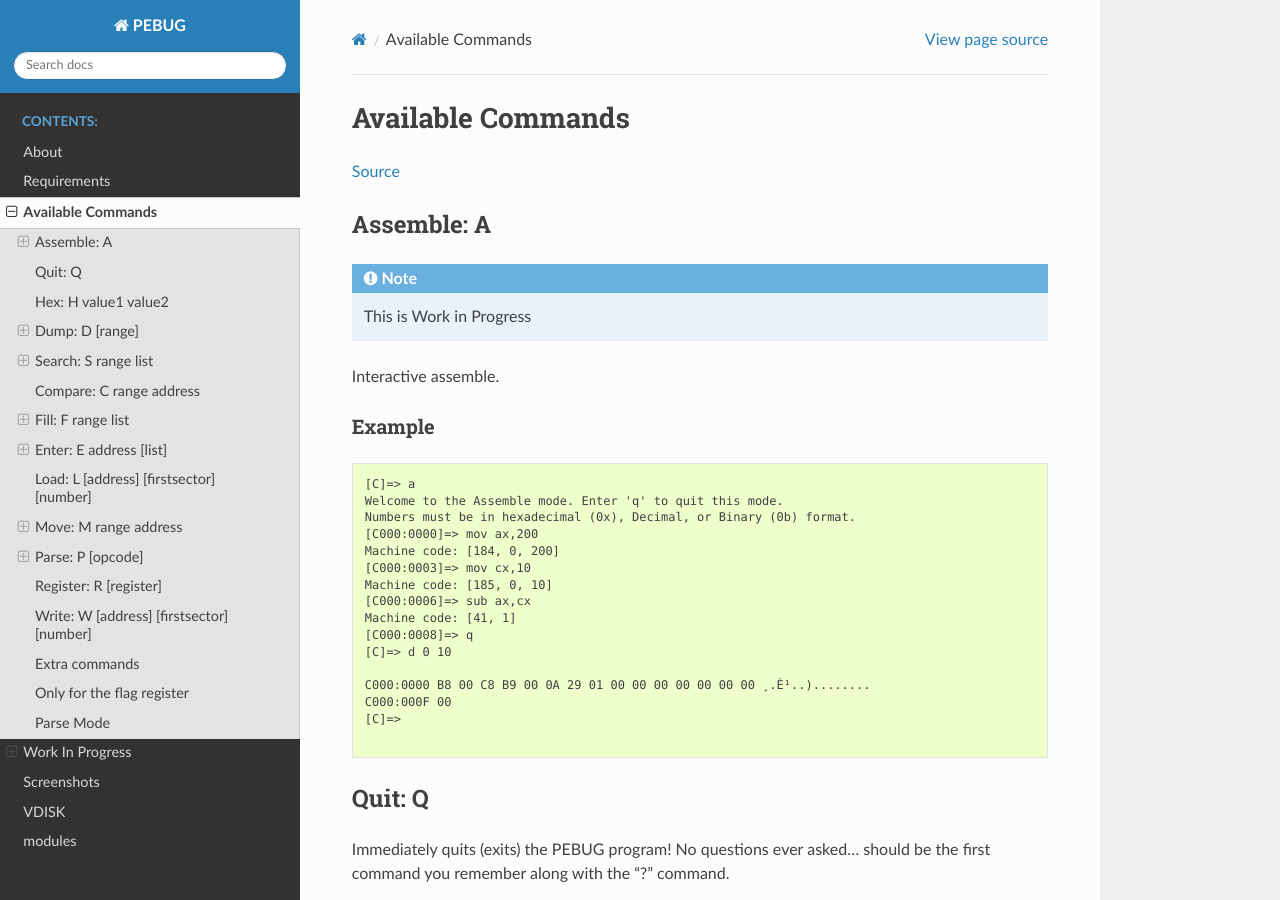
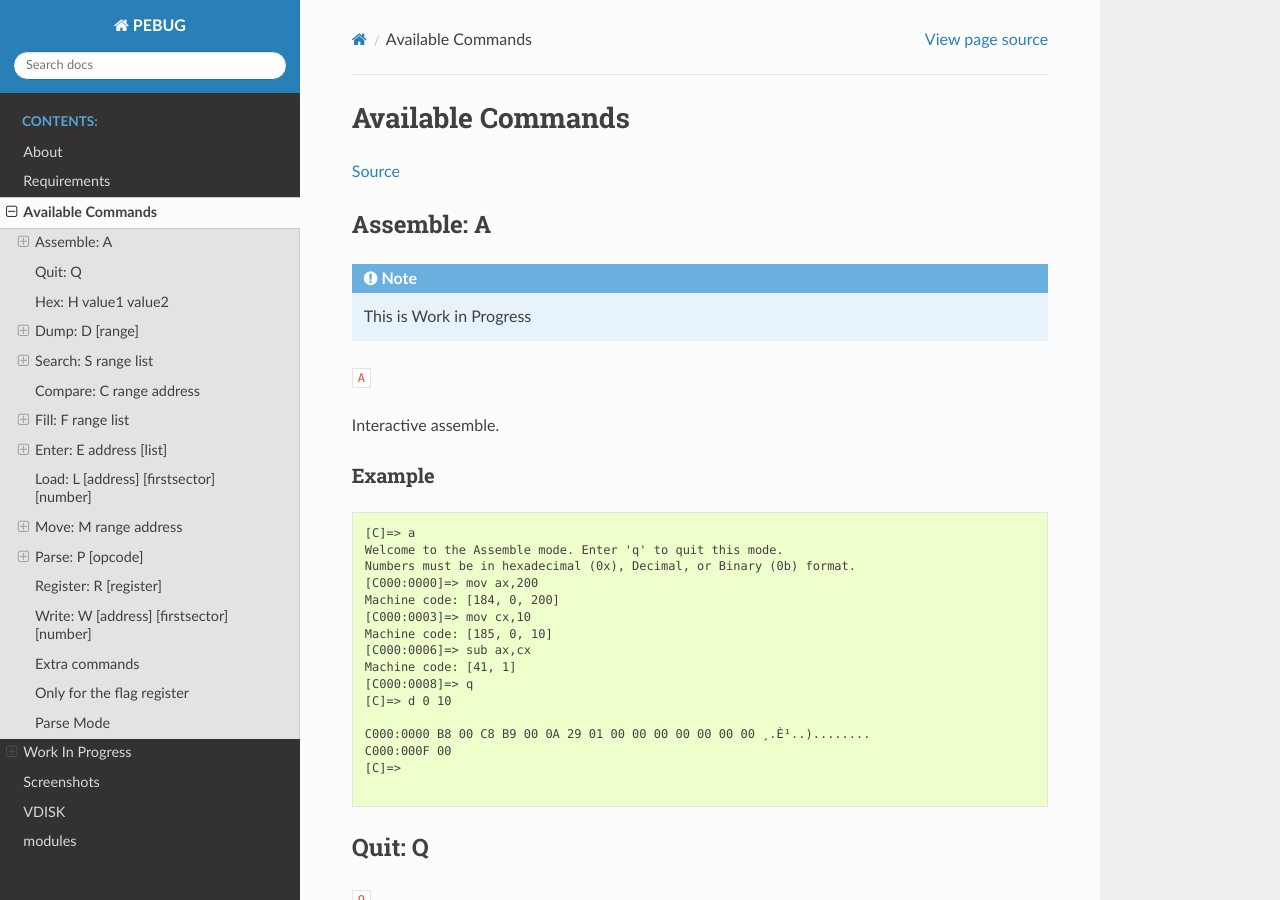
Before and after one commit to pabloniklas/pebug, a Sphinx documentation site: the page built from docs/source/commands.md, in a window 1280 px wide and 900 px high. Built offline with Sphinx 7.4.7 and the Read the Docs theme 3.1.0, drawn with Linux system fonts in a browser that asks for light colours.

Commit message:
Updating Docs

````diff
--- a/docs/source/commands.md
+++ b/docs/source/commands.md
@@ -8,6 +8,8 @@
 :::{note}
 This is Work in Progress
 :::
+
+```A```
 
 Interactive assemble.
 
@@ -33,6 +35,8 @@
 ```
 
 ## Quit: Q
+
+```Q```
 
 Immediately quits (exits) the PEBUG program! No questions ever asked...
 should be the first command you remember along with the "?" command.
@@ -169,6 +173,8 @@
 
 ## Parse: P [opcode]
 
+```p mox ax,1974```
+
 Allow an interactive way of executing assembler instructions, and allows you to see how this instruction impacts the CPU registers.
 
 ### Example:
````
